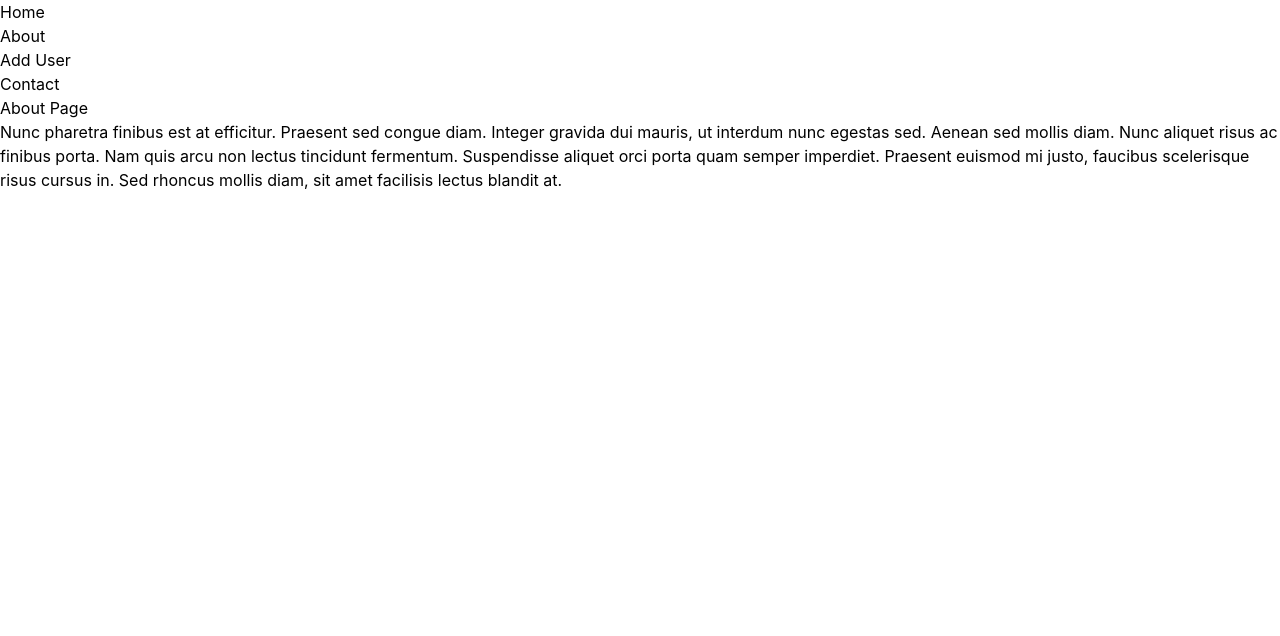
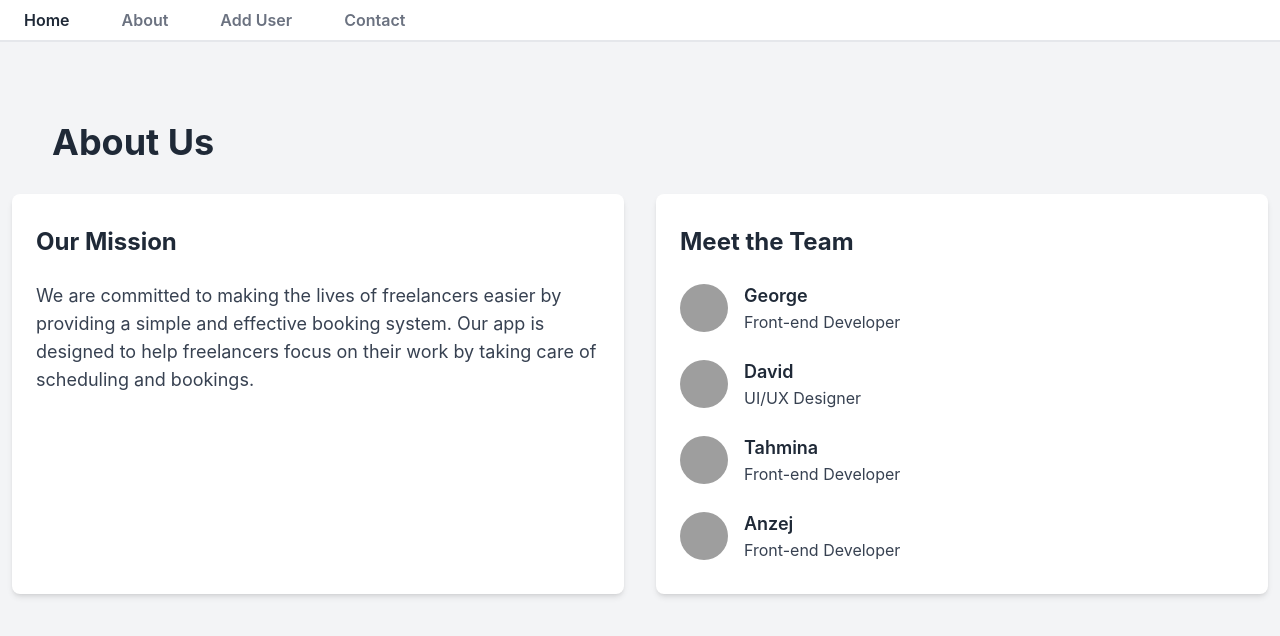
Before and after one commit to georgeboholteanu/Freelance-Booking-App, a React (Create React App) app in the folder client/: page /about in a window 1280 px wide. Shown: the top 636 px of the page. Built offline with nearby package versions, Linux system fonts and the light colour scheme; grey boxes are pictures that could not be loaded; the HTML template or start-up script is replaced by a standard one.

Commit message:
Adds a styling to some pages
Adds styling to the "About" page and "Contact" Page

```diff
--- a/client/package.json
+++ b/client/package.json
@@ -4,12 +4,15 @@
   "proxy": "http://localhost:5000",
   "private": true,
   "dependencies": {
+    "@heroicons/react": "^2.0.16",
     "@testing-library/jest-dom": "^5.16.5",
     "@testing-library/react": "^13.4.0",
     "@testing-library/user-event": "^13.5.0",
     "axios": "^1.3.4",
+    "bootstrap": "^5.2.3",
     "path": "^0.12.7",
     "react": "^18.2.0",
+    "react-bootstrap": "^2.7.2",
     "react-dom": "^18.2.0",
     "react-router-dom": "^6.9.0",
     "react-scripts": "5.0.1",
--- a/client/src/components/NavTabs.js
+++ b/client/src/components/NavTabs.js
@@ -3,45 +3,40 @@ import { NavLink } from 'react-router-dom';
 
 function NavTabs() {
   return (
-    <ul className="nav nav-tabs">
-      <li className="nav-item">
+    <ul className="flex border-b-2 border-gray-200">
+      <li className="mr-1">
         <NavLink
               to="/"
-          end
-          className={({ isActive }) =>
-            isActive ? 'nav-link active' : 'nav-link'
-          }
+              exact
+              className="inline-block py-2 px-4 text-gray-500 hover:text-gray-800 font-semibold"
+              activeClassName="border-b-2 font-semibold text-gray-800"
             >
         Home
         </NavLink>
       </li>
-      <li className="nav-item">
+      <li className="mr-1">
         <NavLink
-          to="about"
-          className={({ isActive }) =>
-            isActive ? 'nav-link active' : 'nav-link'
-          }
+              to="/about"
+              className="inline-block py-2 px-4 text-gray-500 hover:text-gray-800 font-semibold"
+              activeClassName="border-b-2 font-semibold text-gray-800"
             >
         About
         </NavLink>
       </li>
-      <li className="nav-item">
+      <li className="mr-1">
         <NavLink
-          to="adduser"
-          className={({ isActive }) =>
-            isActive ? 'nav-link active' : 'nav-link'
-          }
+              to="/adduser"
+              className="inline-block py-2 px-4 text-gray-500 hover:text-gray-800 font-semibold"
+              activeClassName="border-b-2 font-semibold text-gray-800"
             >
         Add User
         </NavLink>
       </li>
-      <li className="nav-item">
+      <li className="mr-1">
         <NavLink
-          to="contact"
-          end
-          className={({ isActive }) =>
-            isActive ? 'nav-link active' : 'nav-link'
-          }
+              to="/contact"
+              className="inline-block py-2 px-4 text-gray-500 hover:text-gray-800 font-semibold"
+              activeClassName="border-b-2 font-semibold text-gray-800"
             >
         Contact
         </NavLink>
--- a/client/src/components/pages/About.js
+++ b/client/src/components/pages/About.js
@@ -1,18 +1,52 @@
 import React from "react";
 
 function About() {
-  return (
-    <div>
-      <h1>About Page</h1>
-      <p>
-        Nunc pharetra finibus est at efficitur. Praesent sed congue diam. Integer gravida dui
-        mauris, ut interdum nunc egestas sed. Aenean sed mollis diam. Nunc aliquet risus ac finibus
-        porta. Nam quis arcu non lectus tincidunt fermentum. Suspendisse aliquet orci porta quam
-        semper imperdiet. Praesent euismod mi justo, faucibus scelerisque risus cursus in. Sed
-        rhoncus mollis diam, sit amet facilisis lectus blandit at.
-      </p>
+return (
+  <div className="bg-gray-100 min-h-screen">
+    <div className="container mx-auto py-20">
+      <h1 className="text-4xl font-bold text-gray-800 mb-8 px-10">About Us</h1>
+        <div className="grid grid-cols-1 md:grid-cols-2 gap-8">
+          <div className="bg-white shadow-md rounded-lg px-6 py-8">
+            <h2 className="text-2xl font-bold text-gray-800 mb-4">Our Mission</h2>
+            <p className="text-lg text-gray-700">
+            We are committed to making the lives of freelancers easier by providing a simple and effective booking system. Our app is designed to help freelancers focus on their work by taking care of scheduling and bookings.
+            </p>
+            </div>
+            <div className="bg-white shadow-md rounded-lg px-6 py-8">
+              <h2 className="text-2xl font-bold text-gray-800 mb-4">Meet the Team</h2>
+              <div className="flex items-center">
+            <img src="https://randomuser.me/api/portraits/men/15.jpg" alt="George" className="w-12 h-12 rounded-full mr-4" />
+              <div>
+                <h3 className="text-lg font-semibold text-gray-800">George</h3>
+                <p className="text-gray-700">Front-end Developer</p>
+              </div>
+            </div>
+            <div className="flex items-center mt-4">
+              <img src="https://randomuser.me/api/portraits/men/80.jpg" alt="David" className="w-12 h-12 rounded-full mr-4" />
+            <div>
+              <h3 className="text-lg font-semibold text-gray-800">David</h3>
+              <p className="text-gray-700">UI/UX Designer</p>
+            </div>
+              </div>
+                <div className="flex items-center mt-4">
+                <img src="https://randomuser.me/api/portraits/women/14.jpg" alt="Tahmina" className="w-12 h-12 rounded-full mr-4" />
+              <div>
+                <h3 className="text-lg font-semibold text-gray-800">Tahmina</h3>
+                <p className="text-gray-700">Front-end Developer</p>
+              </div>
+            </div>
+            <div className="flex items-center mt-4">
+              <img src="https://randomuser.me/api/portraits/men/21.jpg" alt="Anzej" className="w-12 h-12 rounded-full mr-4" />
+            <div>
+              <h3 className="text-lg font-semibold text-gray-800">Anzej</h3>
+              <p className="text-gray-700">Front-end Developer</p>
+            </div>
+          </div>
+        </div>
+      </div>
     </div>
-  );
+  </div>
+);
 }
 
 export default About;
--- a/client/src/components/pages/Contact.js
+++ b/client/src/components/pages/Contact.js
@@ -2,15 +2,19 @@ import React from "react";
 
 function Contact() {
   return (
-    <div>
-      <h1>Contact Page WIP</h1>
-      <p>
-        Nunc pharetra finibus est at efficitur. Praesent sed congue diam. Integer gravida dui
-        mauris, ut interdum nunc egestas sed. Aenean sed mollis diam. Nunc aliquet risus ac finibus
-        porta. Nam quis arcu non lectus tincidunt fermentum. Suspendisse aliquet orci porta quam
-        semper imperdiet. Praesent euismod mi justo, faucibus scelerisque risus cursus in. Sed
-        rhoncus mollis diam, sit amet facilisis lectus blandit at.
-      </p>
+    <div className="min-h-screen bg-gray-100 flex items-center justify-center">
+      <div className="bg-white shadow-md rounded px-8 pt-6 pb-8 mb-4 flex flex-col my-2">
+        <h1 className="text-3xl mb-4 font-bold">Contact Us</h1>
+        <div className="mb-4">
+          <label
+            className="block text-gray-700 text-sm font-bold mb-2"
+            htmlFor="email"
+          >
+            Our Email
+          </label>
+          <a href="mailto:example@example.com">example@example.com</a>
+        </div>
+      </div>
     </div>
   );
 }
```
Also changed, not shown: client/src/components/About.js (deleted, +0 -10 lines), 1 other file (tests, documents, lock files or other folders). Lines whose indentation alone changed are shown as unchanged.
